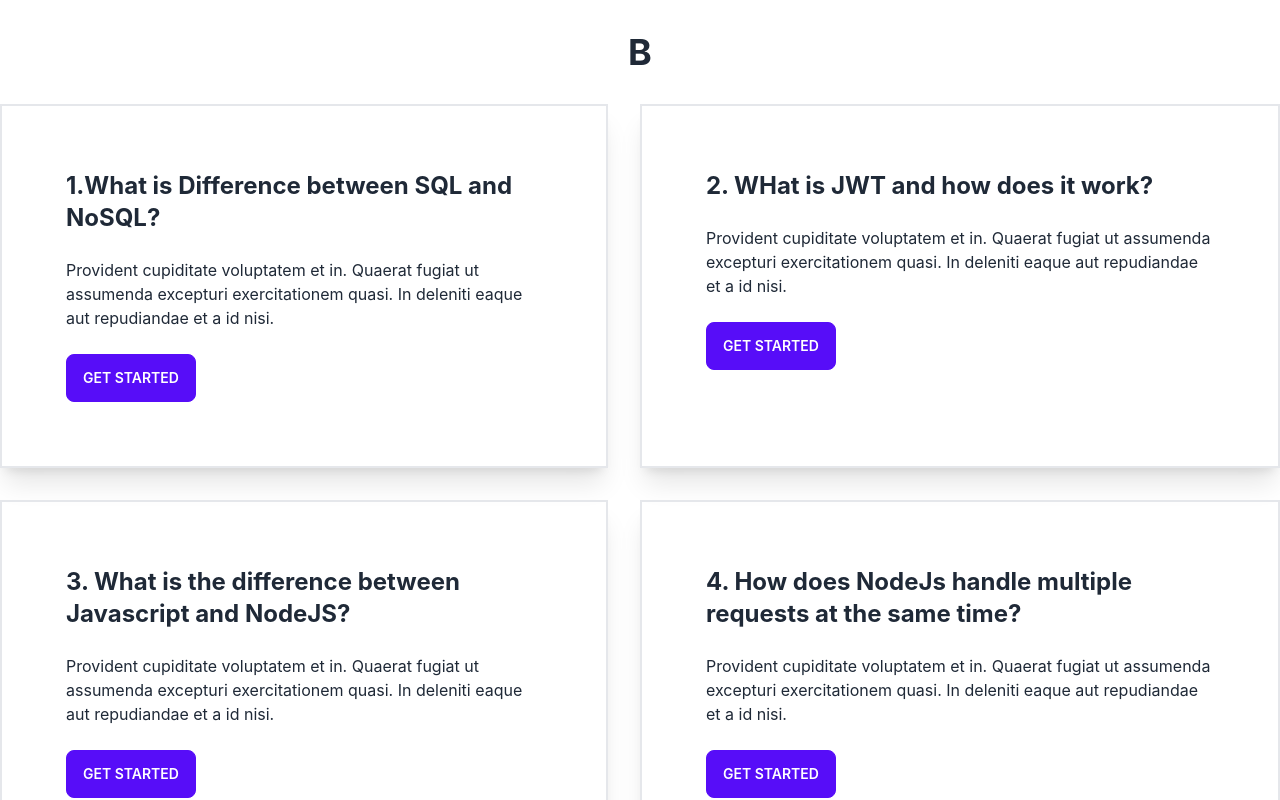
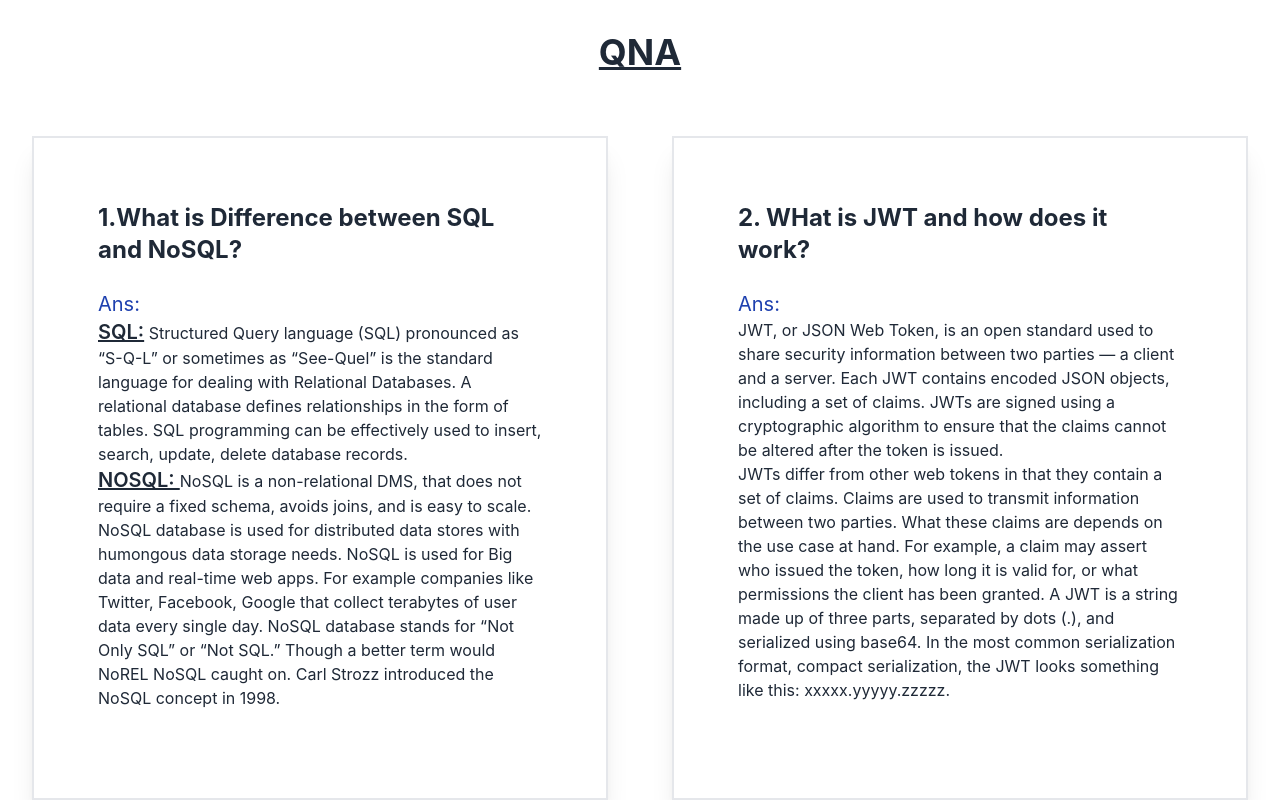
Before and after one commit to Monirul-RS/FitFinity-Client, a React (Create React App) app: page /blog in a window 1280 px wide. Shown: the part 560-1360 px from the top of the page. Built offline with nearby package versions, Linux system fonts and the light colour scheme; no server answers.

Commit message:
blog commit

```diff
--- a/src/Pages/Blog/Blog.js
+++ b/src/Pages/Blog/Blog.js
@@ -13,41 +13,55 @@ const Blog = () => {
                     </div>
                 </div>
             </div>
-            <h1 className='text-center text-4xl font-bold mt-28'>B</h1>
+            <h1 className='text-center text-4xl font-bold mt-28 underline'>QNA</h1>
             <div className='grid md:grid-cols-2 my-8'>
-                <div className="border-2 shadow-xl mr-8">
+                <div className="border-2 shadow-xl m-8">
                     <div className="rounded-xl ">
                         <div className="p-16">
                             <h1 className="text-2xl font-bold">1.What is Difference between SQL and NoSQL?</h1>
-                            <p className="py-6">Provident cupiditate voluptatem et in. Quaerat fugiat ut assumenda excepturi exercitationem quasi. In deleniti eaque aut repudiandae et a id nisi.</p>
-                            <button className="btn btn-primary">Get Started</button>
+                            <p className="py-6"> <span className='text-xl text-blue-800'>Ans: </span> <br />
+                                <span className='text-xl font-semibold underline'>SQL:</span> Structured Query language (SQL) pronounced as “S-Q-L” or sometimes as “See-Quel” is the standard language for dealing with Relational Databases. A relational database defines relationships in the form of tables.
+                                SQL programming can be effectively used to insert, search, update, delete database records. <br />
+                                <span className='text-xl font-semibold underline'>NOSQL: </span>
+                                NoSQL is a non-relational DMS, that does not require a fixed schema, avoids joins, and is easy to scale. NoSQL database is used for distributed data stores with humongous data storage needs. NoSQL is used for Big data and real-time web apps. For example companies like Twitter, Facebook, Google that collect terabytes of user data every single day.
+
+                                NoSQL database stands for “Not Only SQL” or “Not SQL.” Though a better term would NoREL NoSQL caught on. Carl Strozz introduced the NoSQL concept in 1998.
+                            </p>
+
                         </div>
                     </div>
                 </div>
-                <div className="border-2 shadow-xl">
+                <div className="border-2 shadow-xl m-8">
                     <div className=" ">
                         <div className="p-16">
                             <h1 className="text-2xl font-bold">2. WHat is JWT and how does it work?</h1>
-                            <p className="py-6">Provident cupiditate voluptatem et in. Quaerat fugiat ut assumenda excepturi exercitationem quasi. In deleniti eaque aut repudiandae et a id nisi.</p>
-                            <button className="btn btn-primary">Get Started</button>
+                            <p className="py-6"><span className='text-xl text-blue-800'>Ans: </span> <br />  JWT, or JSON Web Token, is an open standard used to share security information between two parties — a client and a server. Each JWT contains encoded JSON objects, including a set of claims. JWTs are signed using a cryptographic algorithm to ensure that the claims cannot be altered after the token is issued.
+                                <br />
+                                JWTs differ from other web tokens in that they contain a set of claims. Claims are used to transmit information between two parties. What these claims are depends on the use case at hand. For example, a claim may assert who issued the token, how long it is valid for, or what permissions the client has been granted.
+
+                                A JWT is a string made up of three parts, separated by dots (.), and serialized using base64. In the most common serialization format, compact serialization, the JWT looks something like this: xxxxx.yyyyy.zzzzz.</p>
+
                         </div>
                     </div>
                 </div>
-                <div className="border-2 shadow-xl mr-8 mt-8">
+                <div className="border-2 shadow-xl m-8 ">
                     <div className="rounded-xl ">
                         <div className="p-16">
                             <h1 className="text-2xl font-bold">3. What is the difference between Javascript and NodeJS?</h1>
-                            <p className="py-6">Provident cupiditate voluptatem et in. Quaerat fugiat ut assumenda excepturi exercitationem quasi. In deleniti eaque aut repudiandae et a id nisi.</p>
-                            <button className="btn btn-primary">Get Started</button>
+                            <p className="py-6"><span className='text-xl text-blue-800'>Ans: </span> <br /> For executing JavaScript on the server, Node.js is a bridge, open-source Js runtime environment. JavaScript code can now execute outside of the browser, thanks to Node.js. Node.js has many components and is primarily used for web development. It may run on various operating systems, including Windows, Linux, and Mac OS. It provides a cross-platform runtime environment for developing highly scalable server-side JavaScript applications with event-driven, non-blocking (asynchronous) I/O.
+                                <br />
+                                Javascript is a simple object-oriented programming language for building interactive HTML pages. JavaScript is also commonly used in the development of games and mobile applications. The program can only be executed and run in an internet browser because it is interpreted as scripting. To run and execute the code outside the browser, we can utilize Node.js.</p>
                         </div>
                     </div>
                 </div>
-                <div className="border-2 shadow-xl mt-8">
+                <div className="border-2 shadow-xl m-8">
                     <div className=" ">
                         <div className="p-16">
                             <h1 className="text-2xl font-bold">4. How does NodeJs handle multiple requests at the same time?</h1>
-                            <p className="py-6">Provident cupiditate voluptatem et in. Quaerat fugiat ut assumenda excepturi exercitationem quasi. In deleniti eaque aut repudiandae et a id nisi.</p>
-                            <button className="btn btn-primary">Get Started</button>
+                            <p className="py-6"> <span className='text-xl text-blue-800'>Ans: </span> <br />NodeJS receives multiple client requests and places them into EventQueue. NodeJS is built with the concept of event-driven architecture. NodeJS has its own EventLoop which is an infinite loop that receives requests and processes them. EventLoop is the listener for the EventQueue.
+
+                                If NodeJS can process the request without I/O blocking then the event loop would itself process the request and sends the response back to the client by itself. But, it is possible to process multiple requests parallelly using the NodeJS cluster module or worker_threads module.A single instance of Node.js runs in a single thread. If you have a multi-core system then you can utilize every core. Sometimes developer wants to launch a cluster of NodeJS process to take advantage of the multi-core system.</p>
+
                         </div>
                     </div>
                 </div>
--- a/src/Pages/Home/Services/ServiceCard.js
+++ b/src/Pages/Home/Services/ServiceCard.js
@@ -17,7 +17,7 @@ const ServiceCard = ({ service }) => {
                         <FaStar className='text-warning mr-2 mt-1'></FaStar>
                         <span>{ratings}</span>
                     </div>
-                    <button className='btn btn-error'>
+                    <button className='btn btn-error btn-outline'>
                         <Link to={`/details/${_id}`}> View Details</Link>
                     </button>
 
--- a/src/Pages/Home/Services/Services.js
+++ b/src/Pages/Home/Services/Services.js
@@ -13,13 +13,11 @@ const Services = () => {
     }, [])
     return (
         <div>
-            <div className='text-center mt-40'>
-                <p className="text-2xl font-bold text-orange-600 mb-4">Services</p>
-                <h2 className="text-5xl font-bold mb-4">Our Service Area</h2>
-                <p className='mb-8'>
-                    The Majority Have Suffered Alteration In Some Form, By Injected Humour, Or Randomised
-                    <br />
-                    Words Which Don't Look Even Slightly Believable. </p>
+            <div className='md:mx-60 mt-40'>
+
+                <h2 className="text-5xl text-error font-bold mb-4">My Services</h2>
+                <p className='mb-8 '>
+                    My coaching options have been designed from the ground up to put you and your goals first. From one-on-one training in your private studio, to our renowned small group personal training and bespoke nutrition packages- everything we offer has been battle-tested over a decade in the field, to ensure the results you achieve are not only impressive in the short term- but also sustainable for life </p>
             </div>
             <div className='grid gap-6 grid-cols-1 md:grid-cols-2 lg:grid-cols-3 mx-8 mb-8'>
                 {
```
